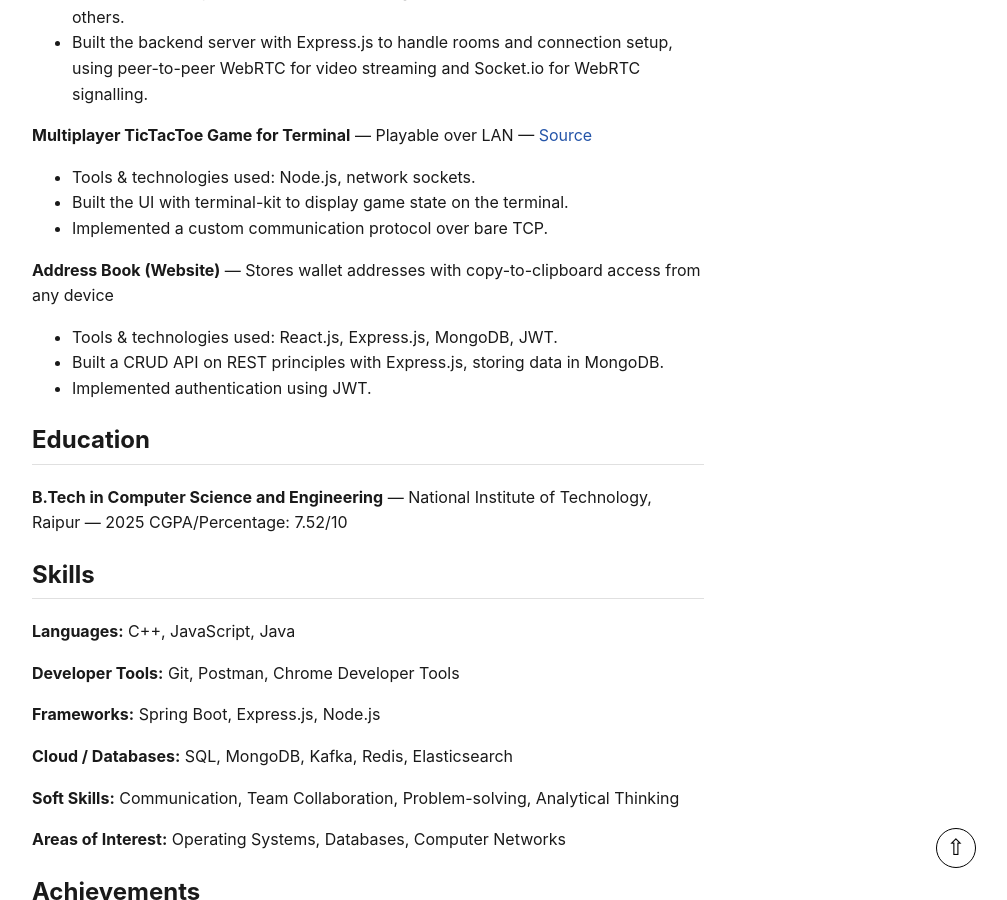
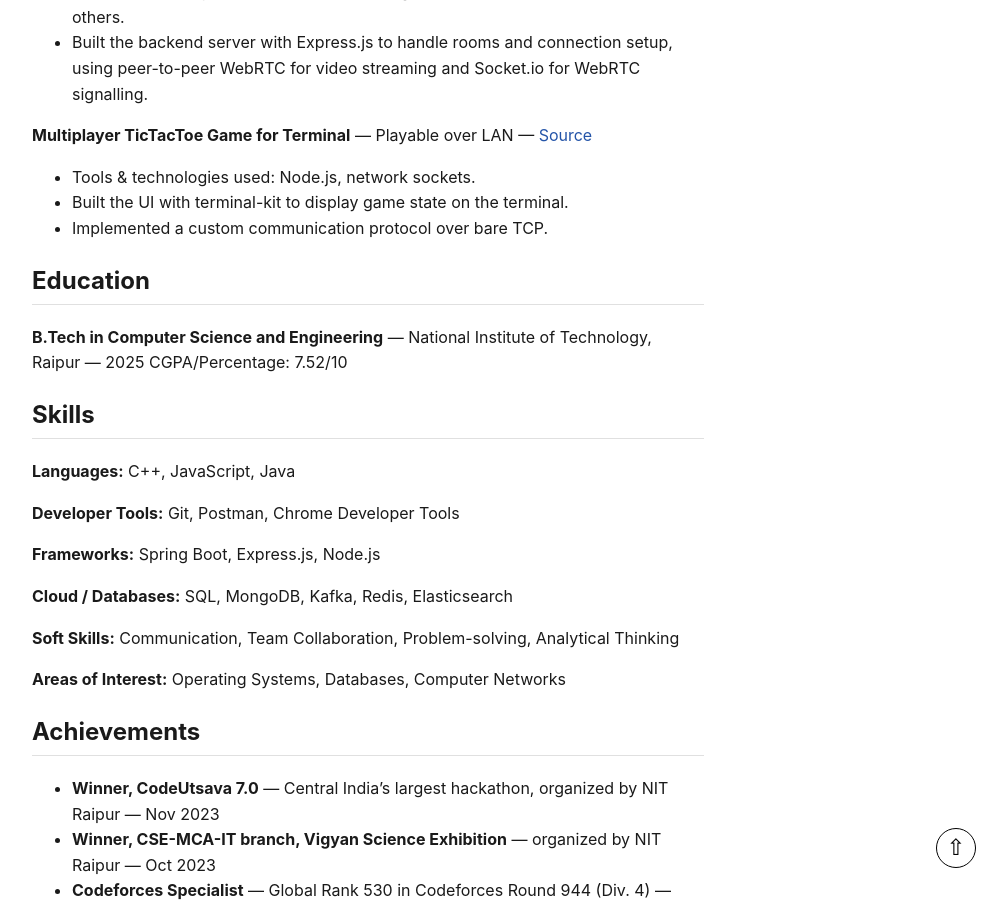
Before and after one commit to aarifkhan7/aarifkhan7.github.io, a Jekyll site: the page built from resume.md, in a window 1280 px wide and 900 px high, scrolled down 1695 px. Shown: the whole window, without its empty margins (272-1279 px from the left). Built offline with Jekyll 4.4.1, drawn with Linux system fonts in a browser that asks for light colours.

Commit message:
Remove Address Book to add better projects

```diff
--- a/resume.md
+++ b/resume.md
@@ -47,11 +47,6 @@ description: >-
 - Built the UI with terminal-kit to display game state on the terminal.
 - Implemented a custom communication protocol over bare TCP.
 
-**Address Book (Website)** — Stores wallet addresses with copy-to-clipboard access from any device
-- Tools & technologies used: React.js, Express.js, MongoDB, JWT.
-- Built a CRUD API on REST principles with Express.js, storing data in MongoDB.
-- Implemented authentication using JWT.
-
 ## Education
 
 **B.Tech in Computer Science and Engineering** — National Institute of Technology, Raipur — 2025
```
Also changed, not shown: 2 other files.
